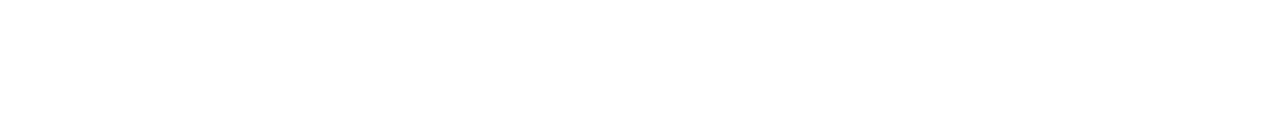
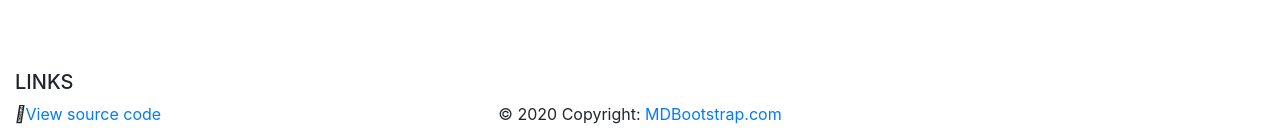
Before and after one commit to nathan-snelson/scwg, a React (Create React App) app: page /contact in a window 1280 px wide. Shown: the part 658-797 px from the top of the page. Built offline with nearby package versions, Linux system fonts and the light colour scheme.

Commit message:
Footer.js modified

```diff
--- a/src/App.js
+++ b/src/App.js
@@ -12,7 +12,7 @@
 
 import { link } from './styles';
 
-//import Footer from './components/Footer';
+import { Footer } from './components/Footer';
 
 const styles = {
   "color": link.color,
@@ -48,6 +48,8 @@
           </Switch>
         </div>
       </Router>
+
+      <Footer />
     </div>
   );
 }
--- a/src/components/Footer.js
+++ b/src/components/Footer.js
@@ -1,35 +1,36 @@
-import React from 'react';
+import { Row, Col } from 'react-bootstrap';
+import { footer } from '../styles';
 
-import { Row, Col } from 'react-bootstrap';
+const styles = {
+    position: footer.position,
+    left: footer.left,
+    bottom: footer.bottom,
+    right: footer.right
+}
 
-const Footer = () => {
+const containerStyle = {
+    "padding-bottom": "60px"
+}
+
+export const Footer = () => {
     return (
-        <footer className="page-footer font-small pt-4">
-            <div className="container-fluid text-center text-md-left">
+        <footer className="page-footer font-small pt-4" style={containerStyle}>
+            <div className="container-fluid text-center text-md-left" style={styles}>
                 <Row>
-                    <Col>
-                        <h5 className="text-uppercase">Footer Content</h5>
-                        <p>There is some text here yes?</p>
-                    </Col>
-
                     <Col>
                         <h5 className="text-uppercase">Links</h5>
 
                         <ul className="list-unstyled">
-                            <li>
-                                <i className="fab fa-github"></i>
-                                <a href="https://github.com/nathan-snelson/scwg">View source code</a>
-                            </li>
+                            <i className="fab fa-github"></i>
+                            <a href="https://github.com/nathan-snelson/scwg">View source code</a>
                         </ul>
                     </Col>
                 </Row>
-            </div>
 
-            <div className="footer-copyright text-center py-3">© 2020 Copyright:
-                <a href="https://mdbootstrap.com/"> MDBootstrap.com</a>
+                <div className="footer-copyright text-center py-3" style={styles}>© 2020 Copyright:
+                    <a href="https://mdbootstrap.com/"> MDBootstrap.com</a>
+                </div>
             </div>
         </footer>
     )
 }
-
-export default Footer;
--- a/src/styles.js
+++ b/src/styles.js
@@ -3,3 +3,10 @@
     padr: "5px",
     padl: "5px"
 };
+
+export const footer = {
+    position: 'absolute',
+    left: '0',
+    bottom: '0',
+    right: '0'
+};
```
